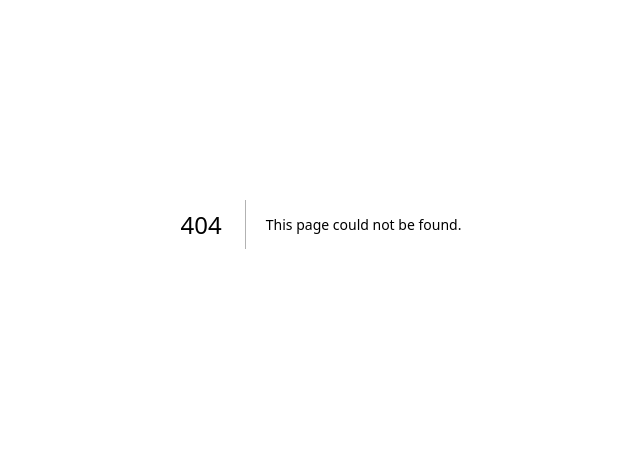
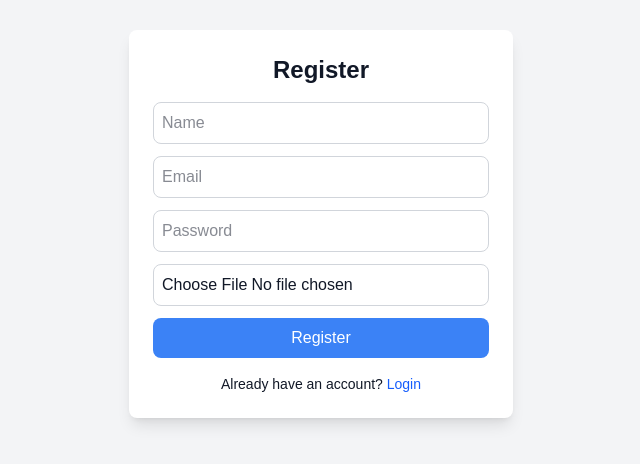
Before and after one commit to hurayrakhan/Nova_Shop, a Next.js app: page /register in a window 1280 px wide. Before the commit this address had no page. Shown: the part 176-640 px from the top of the page, without its empty margins (319-959 px from the left). Built offline with nearby package versions, Linux system fonts and the light colour scheme.

Commit message:
added register page

```diff
--- a/package.json
+++ b/package.json
@@ -19,7 +19,8 @@
     "react": "19.1.0",
     "react-dom": "19.1.0",
     "react-hot-toast": "^2.6.0",
-    "react-icons": "^5.5.0"
+    "react-icons": "^5.5.0",
+    "sweetalert2": "^11.22.4"
   },
   "devDependencies": {
     "@eslint/eslintrc": "^3",
--- /dev/null
+++ b/src/app/register/page.js
@@ -0,0 +1,143 @@
+"use client";
+
+import { useState } from "react";
+import { useRouter } from "next/navigation";
+import Swal from "sweetalert2";
+
+export default function RegisterPage() {
+  const router = useRouter();
+  const [form, setForm] = useState({ name: "", email: "", password: "", image: "" });
+  const [loading, setLoading] = useState(false);
+  const [imageLoading, setImageLoading] = useState(false);
+
+  const handleChange = (e) => {
+    setForm({ ...form, [e.target.name]: e.target.value });
+  };
+
+  // ✅ Handle Image Upload
+  const handleImageUpload = async (e) => {
+    const file = e.target.files[0];
+    if (!file) return;
+
+    setImageLoading(true);
+
+    const formData = new FormData();
+    formData.append("image", file);
+
+    try {
+      const res = await fetch(
+        `https://api.imgbb.com/1/upload?key=${process.env.NEXT_PUBLIC_IMGBB_KEY}`,
+        {
+          method: "POST",
+          body: formData,
+        }
+      );
+      const data = await res.json();
+
+      if (data.success) {
+        setForm({ ...form, image: data.data.url });
+        Swal.fire("Success!", "Image uploaded!", "success");
+      } else {
+        Swal.fire("Error", "Image upload failed", "error");
+      }
+    } catch (err) {
+      Swal.fire("Error", "Image upload error", "error");
+    }
+
+    setImageLoading(false);
+  };
+
+  const handleSubmit = async (e) => {
+    e.preventDefault();
+    setLoading(true);
+
+    try {
+      const res = await fetch("/api/register", {
+        method: "POST",
+        headers: { "Content-Type": "application/json" },
+        body: JSON.stringify(form),
+      });
+
+      const data = await res.json();
+
+      if (res.ok) {
+        Swal.fire("Success!", "Registration successful!", "success").then(() => {
+          router.push("/login");
+        });
+      } else {
+        Swal.fire("Error", data.message || "Something went wrong", "error");
+      }
+    } catch (error) {
+      Swal.fire("Error", "Network error", "error");
+    }
+
+    setLoading(false);
+  };
+
+  return (
+    <div className="flex items-center justify-center min-h-screen bg-gray-100">
+      <form
+        onSubmit={handleSubmit}
+        className="w-full max-w-sm bg-white shadow-lg rounded-lg p-6"
+      >
+        <h2 className="text-2xl font-bold mb-4 text-center">Register</h2>
+
+        <input
+          type="text"
+          name="name"
+          placeholder="Name"
+          value={form.name}
+          onChange={handleChange}
+          className="w-full mb-3 px-3 py-2 border rounded"
+          required
+        />
+
+        <input
+          type="email"
+          name="email"
+          placeholder="Email"
+          value={form.email}
+          onChange={handleChange}
+          className="w-full mb-3 px-3 py-2 border rounded"
+          required
+        />
+
+        <input
+          type="password"
+          name="password"
+          placeholder="Password"
+          value={form.password}
+          onChange={handleChange}
+          className="w-full mb-3 px-3 py-2 border rounded"
+          required
+        />
+
+        <input
+          type="file"
+          accept="image/*"
+          onChange={handleImageUpload}
+          className="w-full mb-3"
+        />
+        {imageLoading && <p className="text-sm text-gray-500">Uploading image...</p>}
+
+        <button
+          type="submit"
+          disabled={loading || imageLoading}
+          className="w-full bg-blue-600 text-white py-2 rounded hover:bg-blue-700"
+        >
+          {loading ? "Registering..." : "Register"}
+        </button>
+
+        <p className="text-sm text-center mt-4">
+          Already have an account?{" "}
+          <span
+            onClick={() => router.push("/login")}
+            className="text-blue-600 cursor-pointer"
+          >
+            Login
+          </span>
+        </p>
+      </form>
+    </div>
+  );
+}
```
Also changed, not shown: 1 other file (tests, documents, lock files or other folders).
